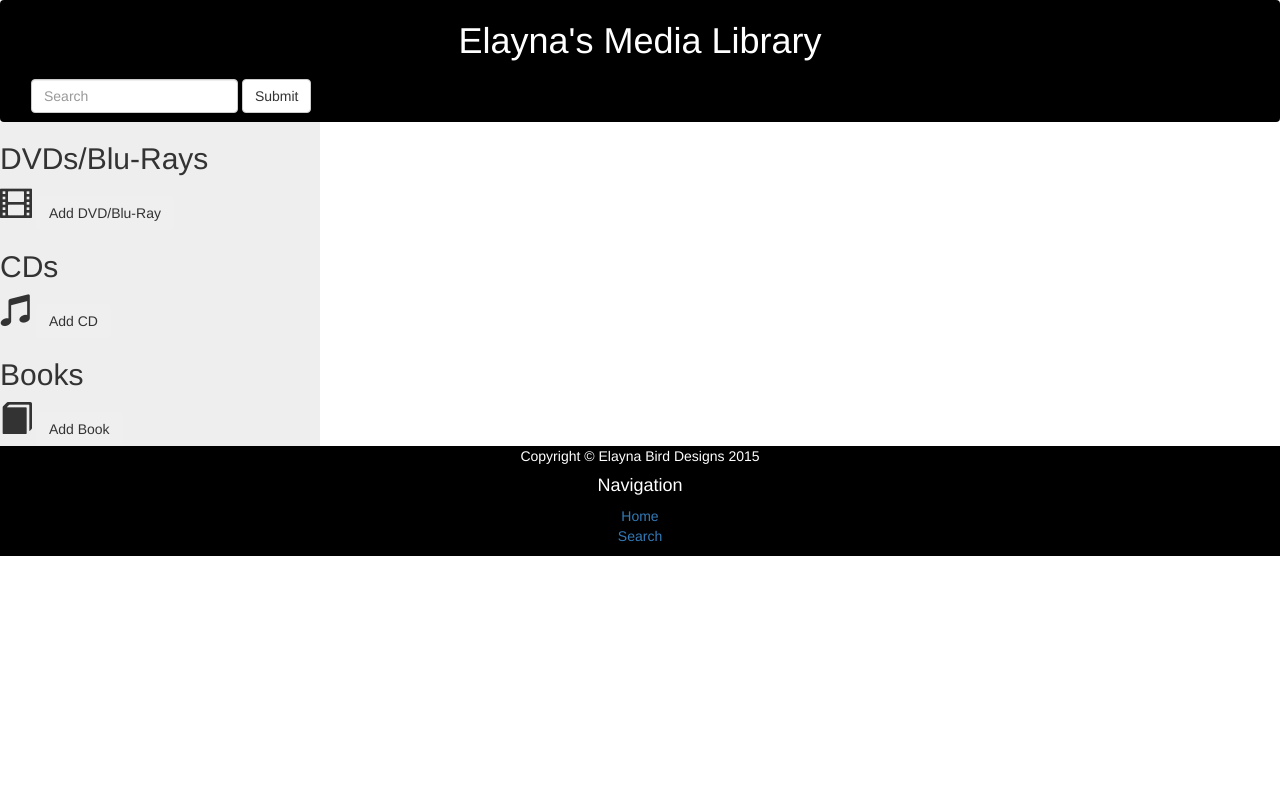
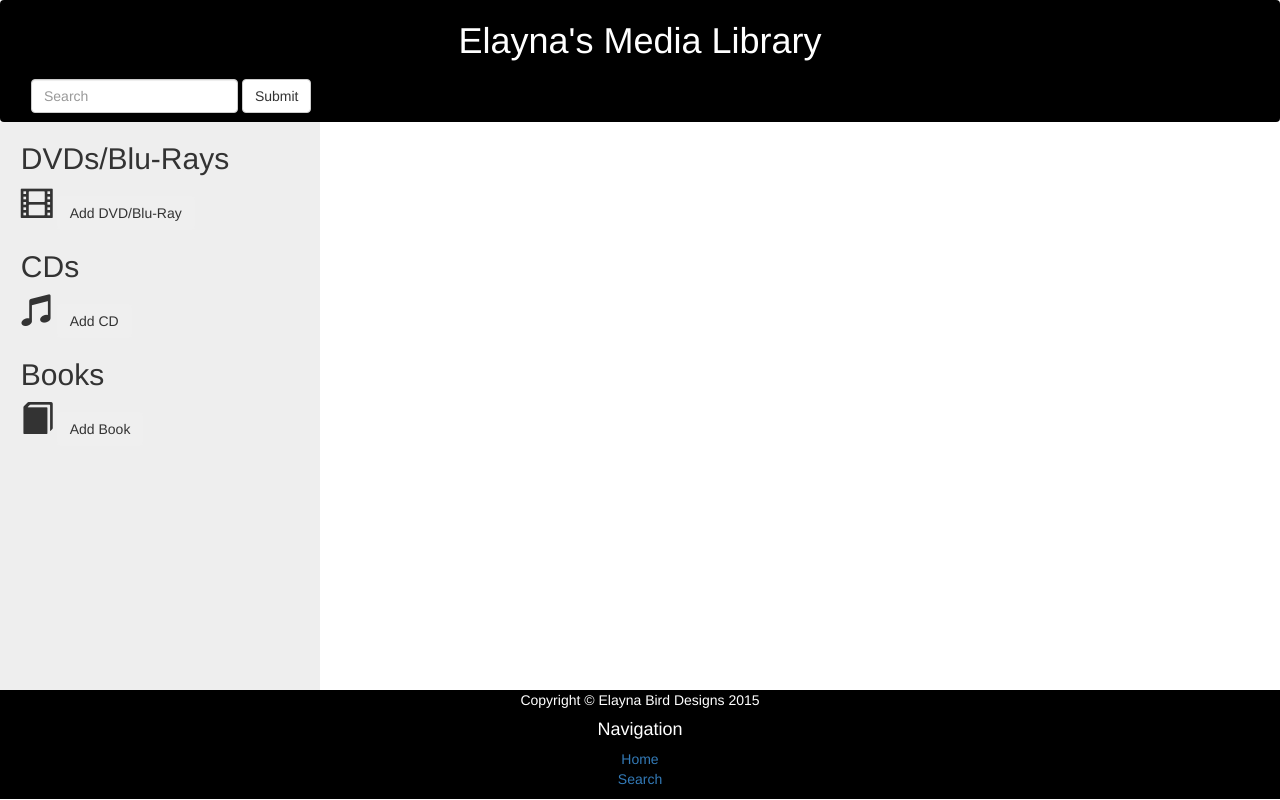
Before and after one commit to edbird1/MediaTracker, a plain HTML site: page index.html in a window 1280 px wide. Drawn offline with nearby package versions, Linux system fonts and the light colour scheme.

Commit message:
Updated Jquery

```diff
--- a/css/main.css
+++ b/css/main.css
@@ -44,8 +44,16 @@ label {
     float: left;
 }
 
+.addBtn {
+    margin-left: 2%;
+}
+
 #section {
 
+}
+
+.mediaForm {
+    margin-top: 2%;
 }
 
 #footer {
--- a/index.html
+++ b/index.html
@@ -23,17 +23,17 @@
 			</form>
 		</div>
 		<div id="sidebar" class="container-fluid features col-xs-3">
-			<div id="videoAddRecord" class="row">
+			<div id="videoAddRecord" class="row addBtn">
 				<h2>DVDs/Blu-Rays</h2>
 				<i class="glyphicon glyphicon-film"></i>
 				<button type="button" class="addDVD btn">Add DVD/Blu-Ray</button>
 			</div>
-			<div id="cdAddRecord" class="row">
+			<div id="cdAddRecord" class="row addBtn">
 				<h2>CDs</h2>
 				<i class="glyphicon glyphicon-music"></i>
 				<button type="button" class="btn">Add CD</button>
 			</div>
-			<div id="bookAddRecord" class="row">
+			<div id="bookAddRecord" class="row addBtn">
 				<h2>Books</h2>
 				<i class="glyphicon glyphicon-book"></i>
 				<button type="button" class="btn">Add Book</button>
--- a/js/media.js
+++ b/js/media.js
@@ -6,13 +6,21 @@ $( document ).ready(function() {
 		$('.mediaForm').toggle();
 	});
 
-	$(window).resize(sizeContent);
 
 	function sizeContent() {
-		var newHeight = $("html").height() - $("#header").height() - $("#footer").height() + "px";
-		$("#mediaInput").css("height", newHeight);
+		var docHeight = $(window).height();
+		console.log ('docHeight = ' + docHeight);
+		var headerHeight = $('#header').height();
+		console.log ('headerHeight = ' + headerHeight);
+		var footerHeight = $('#footer').height();
+		console.log ('footerHeight = ' + footerHeight);
+		var newHeight = docHeight - headerHeight - footerHeight - 2 + "px";
+		$("#sidebar").css("height", newHeight);
 	}
-		alert('Work!!!');
+
+	$(window).resize(sizeContent());
+
+	alert('Work!!!');
 
 });
 
```
